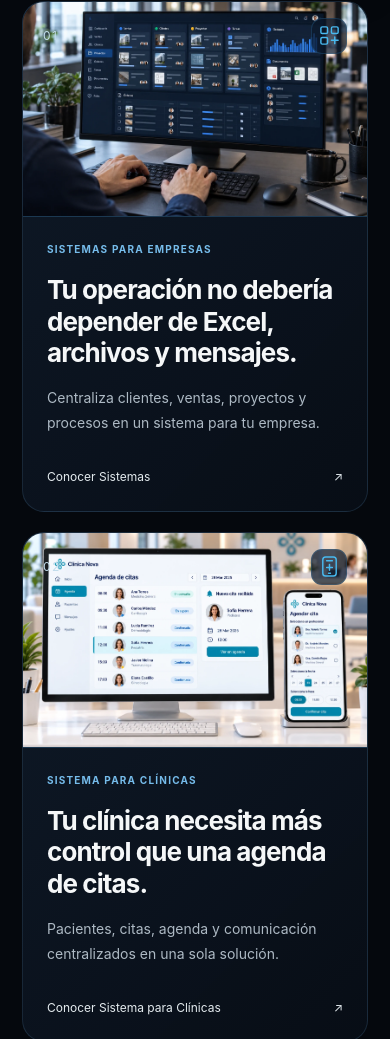
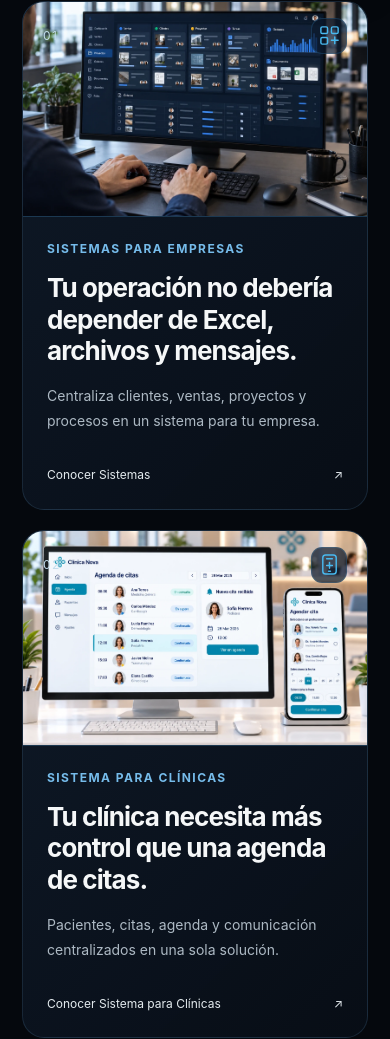
Before and after one commit to vizualpublicidad/vizualmx-web, a plain HTML site: page index.html in a window 390 px wide. Shown: the part 844-1883 px from the top of the page. Drawn offline with Linux system fonts and the light colour scheme.

Commit message:
Increase home solution category label size

```diff
--- a/refinements.css
+++ b/refinements.css
@@ -522,3 +522,17 @@
   .home-page .agenda-demo-visual{padding:26px;}
   .home-page .agenda-demo-device{width:min(68%,280px);}
 }
+
+/* Emphasize solution category labels */
+.home-page .solution-card-copy > .kicker{
+  font-size:14px;
+  line-height:1.25;
+  letter-spacing:.14em;
+  font-weight:750;
+}
+@media(max-width:640px){
+  .home-page .solution-card-copy > .kicker{
+    font-size:12px;
+    letter-spacing:.12em;
+  }
+}
```
